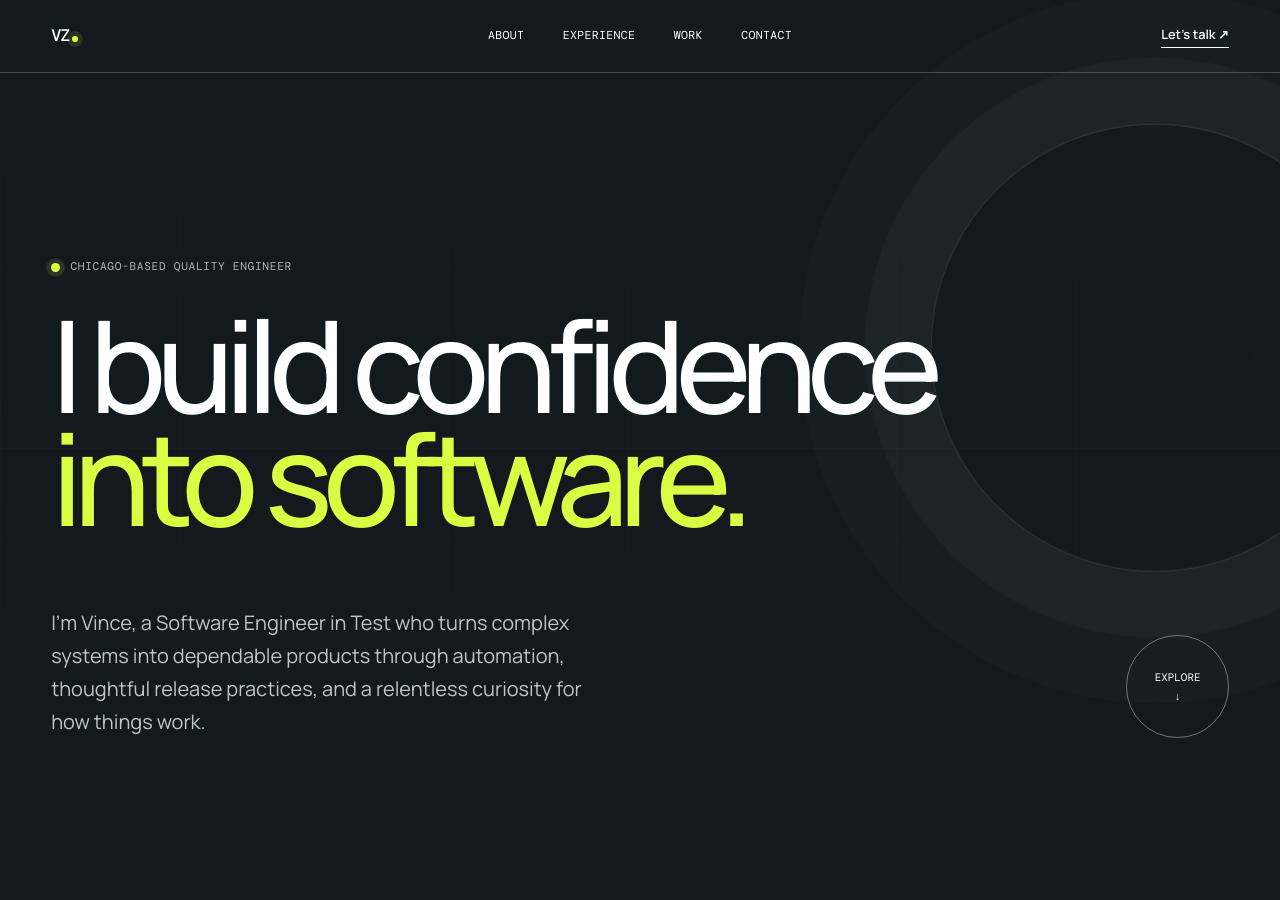
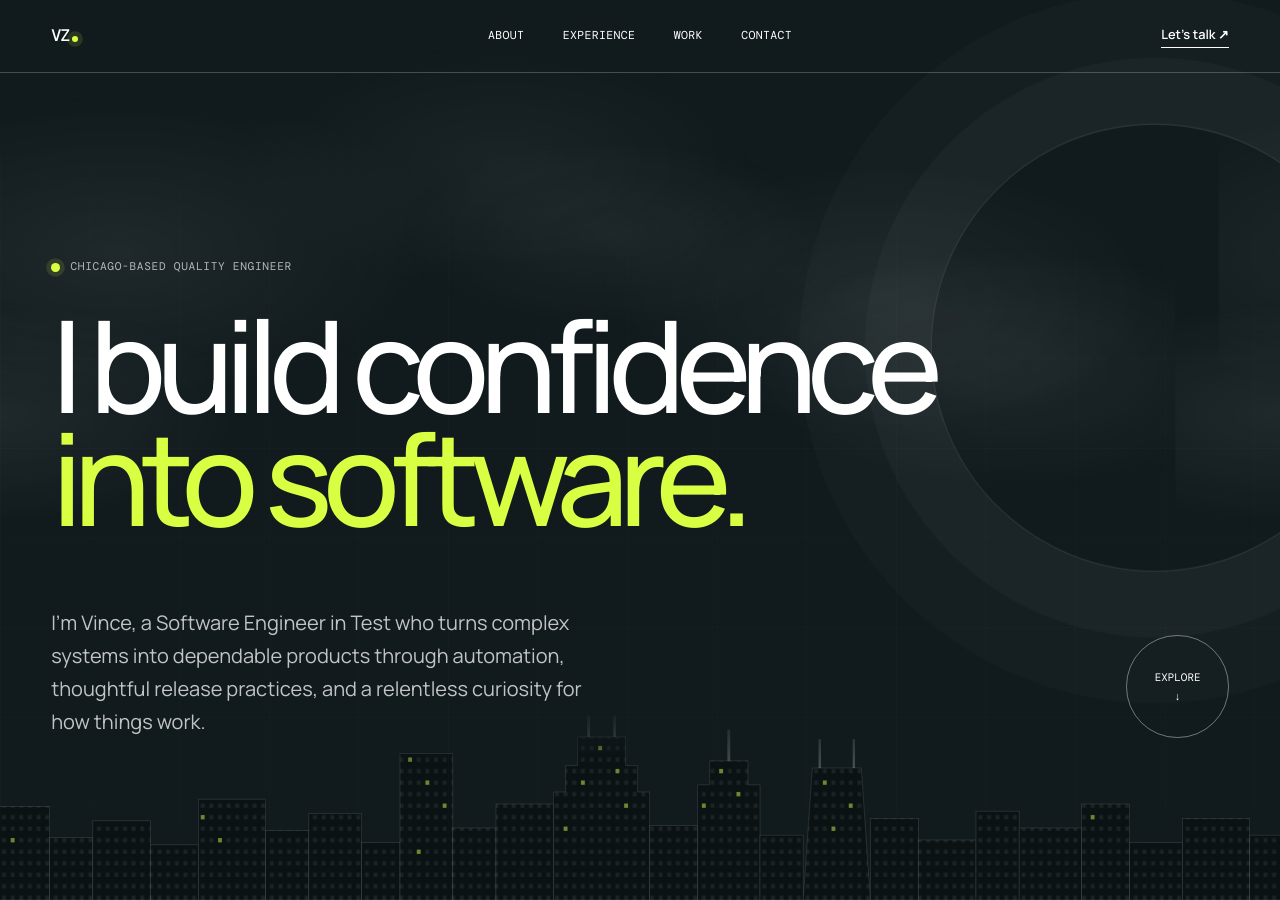
Before and after one commit to vincezipparro/vincezipparro.github.io, a Jekyll site: the page built from index.md, in a window 1280 px wide and 900 px high. Built offline with Jekyll 4.4.1, drawn with Linux system fonts in a browser that asks for light colours; our own code applies the rules of GitHub Pages for plain Markdown files.

Commit message:
Add digitized Chicago skyline and drifting clouds to hero
Co-authored-by: Cursor <cursoragent@cursor.com>

```diff
--- /dev/null
+++ b/_includes/hero-backdrop.html
@@ -0,0 +1,104 @@
+<div class="hero-clouds" aria-hidden="true">
+  <span class="cloud-layer cloud-layer-far"></span>
+  <span class="cloud-layer cloud-layer-near"></span>
+</div>
+
+{% comment %}
+  The artwork is a wide panorama so the SVG always scales to the container's
+  height and crops horizontally instead of chopping the tower tops. The Chicago
+  landmarks sit in the middle, which is the region that stays visible at every
+  viewport width.
+{% endcomment %}
+<div class="hero-skyline" aria-hidden="true">
+  <svg viewBox="0 0 4000 400" preserveAspectRatio="xMidYMax slice" focusable="false">
+    <defs>
+      <pattern id="skyline-windows" width="18" height="24" patternUnits="userSpaceOnUse">
+        <rect x="5" y="7" width="8" height="9" fill="rgba(255, 255, 255, 0.07)"></rect>
+      </pattern>
+
+      <g id="skyline-shapes">
+        <rect x="0" y="300" width="120" height="100"></rect>
+        <rect x="120" y="265" width="90" height="135"></rect>
+        <rect x="210" y="225" width="140" height="175"></rect>
+        <rect x="350" y="290" width="100" height="110"></rect>
+        <rect x="450" y="240" width="110" height="160"></rect>
+        <rect x="560" y="300" width="80" height="100"></rect>
+        <rect x="640" y="205" width="130" height="195"></rect>
+        <rect x="770" y="270" width="90" height="130"></rect>
+        <rect x="860" y="235" width="120" height="165"></rect>
+        <rect x="980" y="285" width="100" height="115"></rect>
+        <rect x="1080" y="190" width="140" height="210"></rect>
+        <rect x="1220" y="255" width="90" height="145"></rect>
+        <rect x="1310" y="220" width="110" height="180"></rect>
+        <rect x="1420" y="280" width="80" height="120"></rect>
+
+        <!-- Aon Center -->
+        <rect x="1500" y="95" width="110" height="305"></rect>
+        <rect x="1610" y="250" width="90" height="150"></rect>
+        <rect x="1700" y="200" width="120" height="200"></rect>
+        <!-- Willis Tower -->
+        <path d="M1820 400V175h25v-55h25V60h100v60h25v55h25v225Z"></path>
+        <rect x="2020" y="245" width="100" height="155"></rect>
+        <!-- Trump Tower -->
+        <path d="M2120 400V160h25v-50h80v50h25v240Z"></path>
+        <rect x="2250" y="265" width="90" height="135"></rect>
+        <!-- John Hancock Center -->
+        <polygon points="2340,400 2480,400 2461,125 2359,125"></polygon>
+        <rect x="2480" y="230" width="100" height="170"></rect>
+
+        <rect x="2580" y="275" width="120" height="125"></rect>
+        <rect x="2700" y="215" width="90" height="185"></rect>
+        <rect x="2790" y="250" width="130" height="150"></rect>
+        <rect x="2920" y="200" width="100" height="200"></rect>
+        <rect x="3020" y="280" width="110" height="120"></rect>
+        <rect x="3130" y="230" width="140" height="170"></rect>
+        <rect x="3270" y="265" width="90" height="135"></rect>
+        <rect x="3360" y="195" width="120" height="205"></rect>
+        <rect x="3480" y="255" width="100" height="145"></rect>
+        <rect x="3580" y="285" width="130" height="115"></rect>
+        <rect x="3710" y="225" width="90" height="175"></rect>
+        <rect x="3800" y="260" width="120" height="140"></rect>
+        <rect x="3920" y="300" width="80" height="100"></rect>
+      </g>
+    </defs>
+
+    <use href="#skyline-shapes" class="skyline-mass"></use>
+    <use href="#skyline-shapes" fill="url(#skyline-windows)"></use>
+
+    <g class="skyline-antennas">
+      <rect x="1890" y="15" width="6" height="45"></rect>
+      <rect x="1944" y="15" width="6" height="45"></rect>
+      <rect x="2182" y="45" width="6" height="65"></rect>
+      <rect x="2372" y="65" width="5" height="60"></rect>
+      <rect x="2443" y="65" width="5" height="60"></rect>
+    </g>
+
+    <g class="skyline-lit">
+      <rect x="221" y="247" width="8" height="9"></rect>
+      <rect x="257" y="295" width="8" height="9"></rect>
+      <rect x="653" y="223" width="8" height="9"></rect>
+      <rect x="689" y="271" width="8" height="9"></rect>
+      <rect x="1085" y="223" width="8" height="9"></rect>
+      <rect x="1121" y="271" width="8" height="9"></rect>
+      <rect x="1517" y="103" width="8" height="9"></rect>
+      <rect x="1553" y="151" width="8" height="9"></rect>
+      <rect x="1589" y="199" width="8" height="9"></rect>
+      <rect x="1535" y="295" width="8" height="9"></rect>
+      <rect x="1913" y="79" width="8" height="9"></rect>
+      <rect x="1949" y="127" width="8" height="9"></rect>
+      <rect x="1877" y="151" width="8" height="9"></rect>
+      <rect x="1967" y="199" width="8" height="9"></rect>
+      <rect x="1841" y="247" width="8" height="9"></rect>
+      <rect x="2165" y="127" width="8" height="9"></rect>
+      <rect x="2201" y="175" width="8" height="9"></rect>
+      <rect x="2129" y="199" width="8" height="9"></rect>
+      <rect x="2381" y="151" width="8" height="9"></rect>
+      <rect x="2435" y="199" width="8" height="9"></rect>
+      <rect x="2399" y="247" width="8" height="9"></rect>
+      <rect x="2939" y="223" width="8" height="9"></rect>
+      <rect x="3371" y="223" width="8" height="9"></rect>
+      <rect x="3407" y="271" width="8" height="9"></rect>
+      <rect x="3713" y="247" width="8" height="9"></rect>
+    </g>
+  </svg>
+</div>
--- a/_layouts/default.html
+++ b/_layouts/default.html
@@ -39,6 +39,7 @@
             <span aria-hidden="true">↓</span>
           </a>
         </div>
+        {% include hero-backdrop.html %}
         <div class="hero-grid" aria-hidden="true"></div>
       </section>
 
```
Also changed, not shown: src/styles/main.scss (+88 -1 lines), assets/css/main.css.
